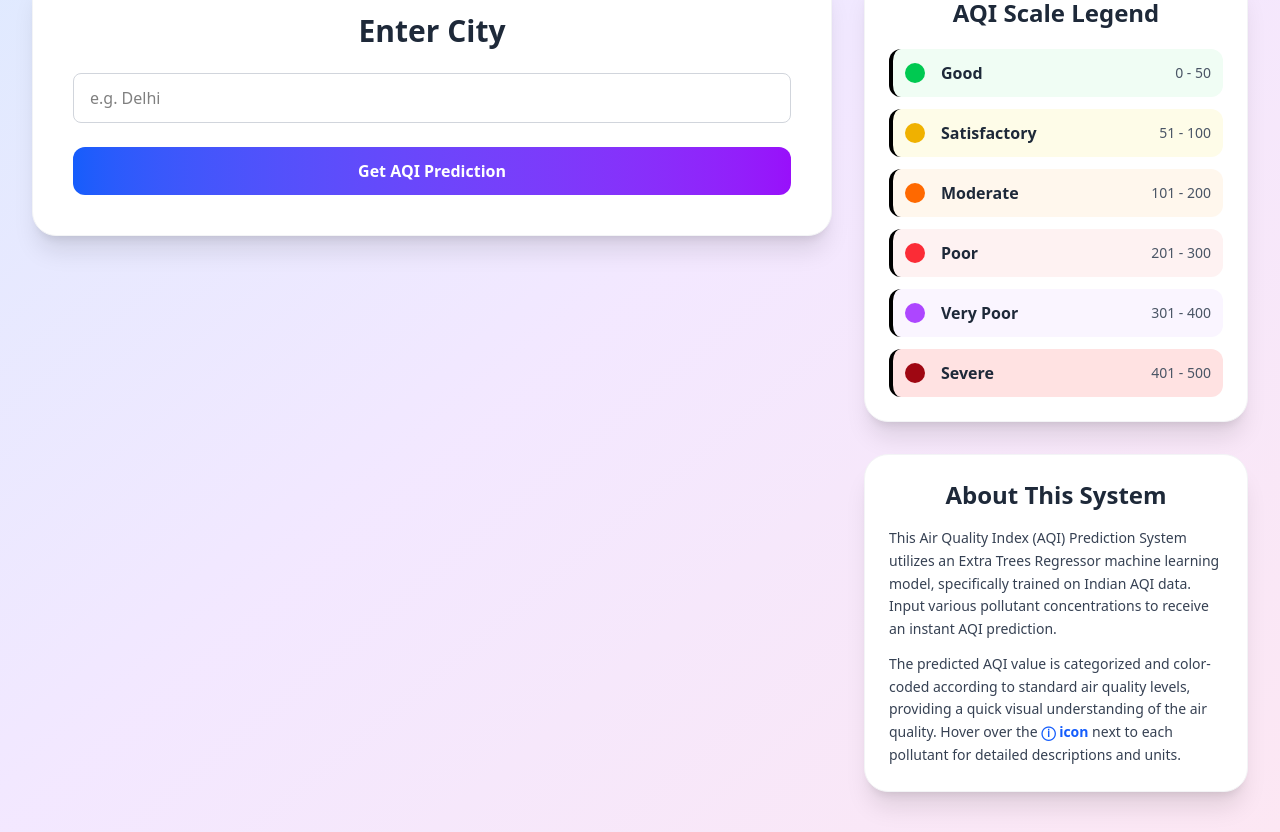
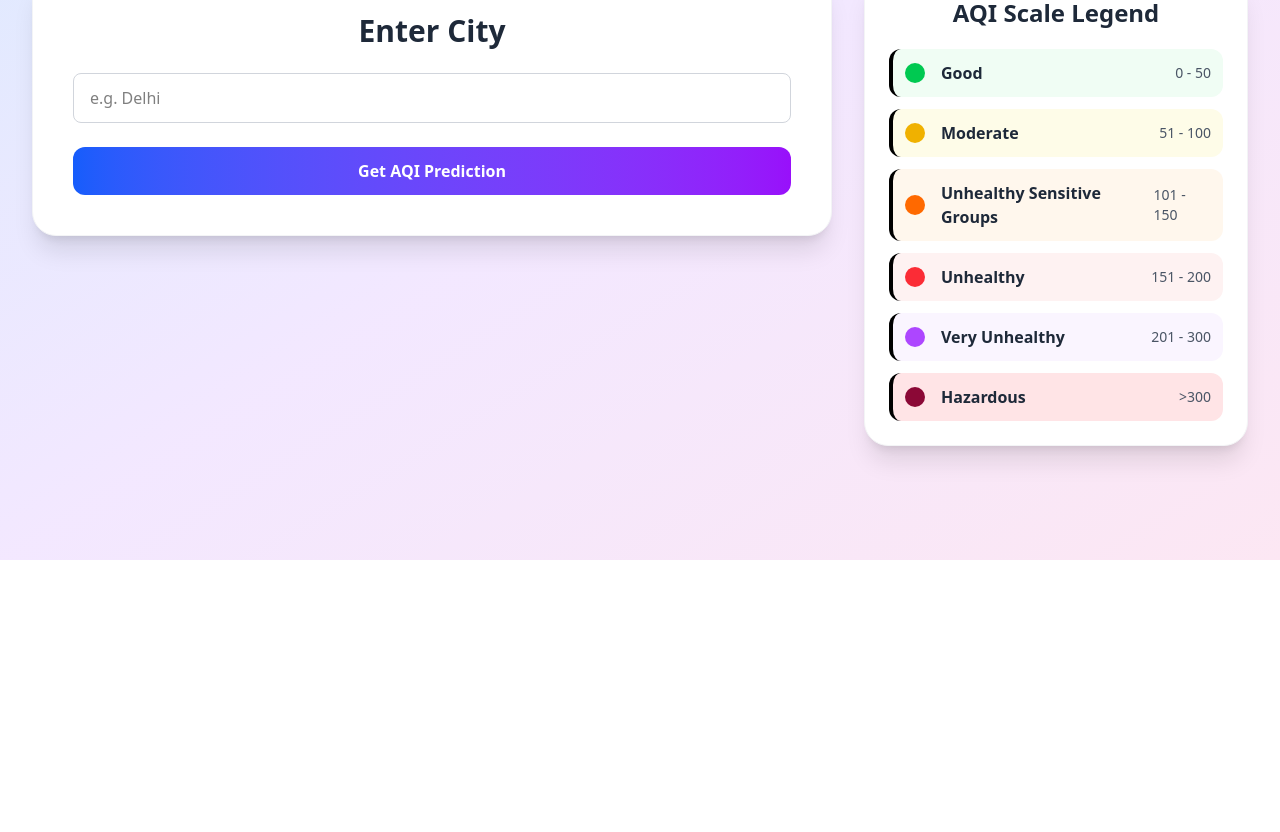
Before and after one commit to blacklytning/aqi, a React (Vite) app: page / in a window 1280 px wide. Shown: the part 240-1072 px from the top of the page. After the commit the page ends 800 px from the top, so only its background shows below. Built offline with nearby package versions, Linux system fonts and the light colour scheme.

Commit message:
New US AQI ranges

```diff
--- a/src/App.jsx
+++ b/src/App.jsx
@@ -11,40 +11,41 @@ const AQI_CATEGORIES = {
         textColor: "text-green-700",
         bgLight: "bg-green-50",
     },
-    Satisfactory: {
+    Moderate: {
         min: 51,
         max: 100,
         color: "bg-yellow-500",
         textColor: "text-yellow-700",
         bgLight: "bg-yellow-50",
     },
-    Moderate: {
+    UnhealthySensitiveGroups: {
         min: 101,
-        max: 200,
+        max: 150,
         color: "bg-orange-500",
         textColor: "text-orange-700",
         bgLight: "bg-orange-50",
     },
-    Poor: {
-        min: 201,
-        max: 300,
+    Unhealthy: {
+        min: 151,
+        max: 200,
         color: "bg-red-500",
         textColor: "text-red-700",
         bgLight: "bg-red-50",
     },
-    VeryPoor: {
-        min: 301,
-        max: 400,
+    VeryUnhealthy: {
+        min: 201,
+        max: 300,
         color: "bg-purple-500",
         textColor: "text-purple-700",
         bgLight: "bg-purple-50",
     },
-    Severe: {
-        min: 401,
+    Hazardous: {
+        min: 301,
         max: 500,
-        color: "bg-red-800",
-        textColor: "text-red-900",
-        bgLight: "bg-red-100",
+        rangeLabel: ">300",
+        color: "bg-rose-900",
+        textColor: "text-rose-900",
+        bgLight: "bg-rose-100",
     },
 };
 
@@ -58,11 +59,11 @@ function App() {
     // Get AQI category based on value
     const getAQICategory = (aqi) => {
         if (aqi <= 50) return "Good";
-        if (aqi <= 100) return "Satisfactory";
-        if (aqi <= 200) return "Moderate";
-        if (aqi <= 300) return "Poor";
-        if (aqi <= 400) return "VeryPoor";
-        return "Severe";
+        if (aqi <= 100) return "Moderate";
+        if (aqi <= 150) return "UnhealthySensitiveGroups";
+        if (aqi <= 200) return "Unhealthy";
+        if (aqi <= 300) return "VeryUnhealthy";
+        return "Hazardous";
     };
 
     // Handle form submission
@@ -212,7 +213,7 @@ function App() {
                                                 {category.replace(/([A-Z])/g, " $1").trim()}
                                             </div>
                                             <div className="text-sm text-gray-600 font-medium">
-                                                {info.min} - {info.max}
+                                                {info.rangeLabel ?? `${info.min} - ${info.max}`}
                                             </div>
                                         </div>
                                     </div>
@@ -220,25 +221,6 @@ function App() {
                             </div>
                         </div>
 
-                        {/* Info Card */}
-                        <div className="bg-white rounded-3xl shadow-xl p-6 border border-gray-100">
-                            <h3 className="text-2xl font-bold mb-4 text-gray-800 text-center">
-                                About This System
-                            </h3>
-                            <p className="text-sm text-gray-700 mb-3 leading-relaxed">
-                                This Air Quality Index (AQI) Prediction System utilizes an Extra
-                                Trees Regressor machine learning model, specifically trained on
-                                Indian AQI data. Input various pollutant concentrations to
-                                receive an instant AQI prediction.
-                            </p>
-                            <p className="text-sm text-gray-700 leading-relaxed">
-                                The predicted AQI value is categorized and color-coded according
-                                to standard air quality levels, providing a quick visual
-                                understanding of the air quality. Hover over the{" "}
-                                <span className="font-semibold text-blue-600">ⓘ icon</span> next
-                                to each pollutant for detailed descriptions and units.
-                            </p>
-                        </div>
                     </div>
                 </div>
             </div>
```
Also changed, not shown: 2 other files (tests, documents, lock files or other folders).
